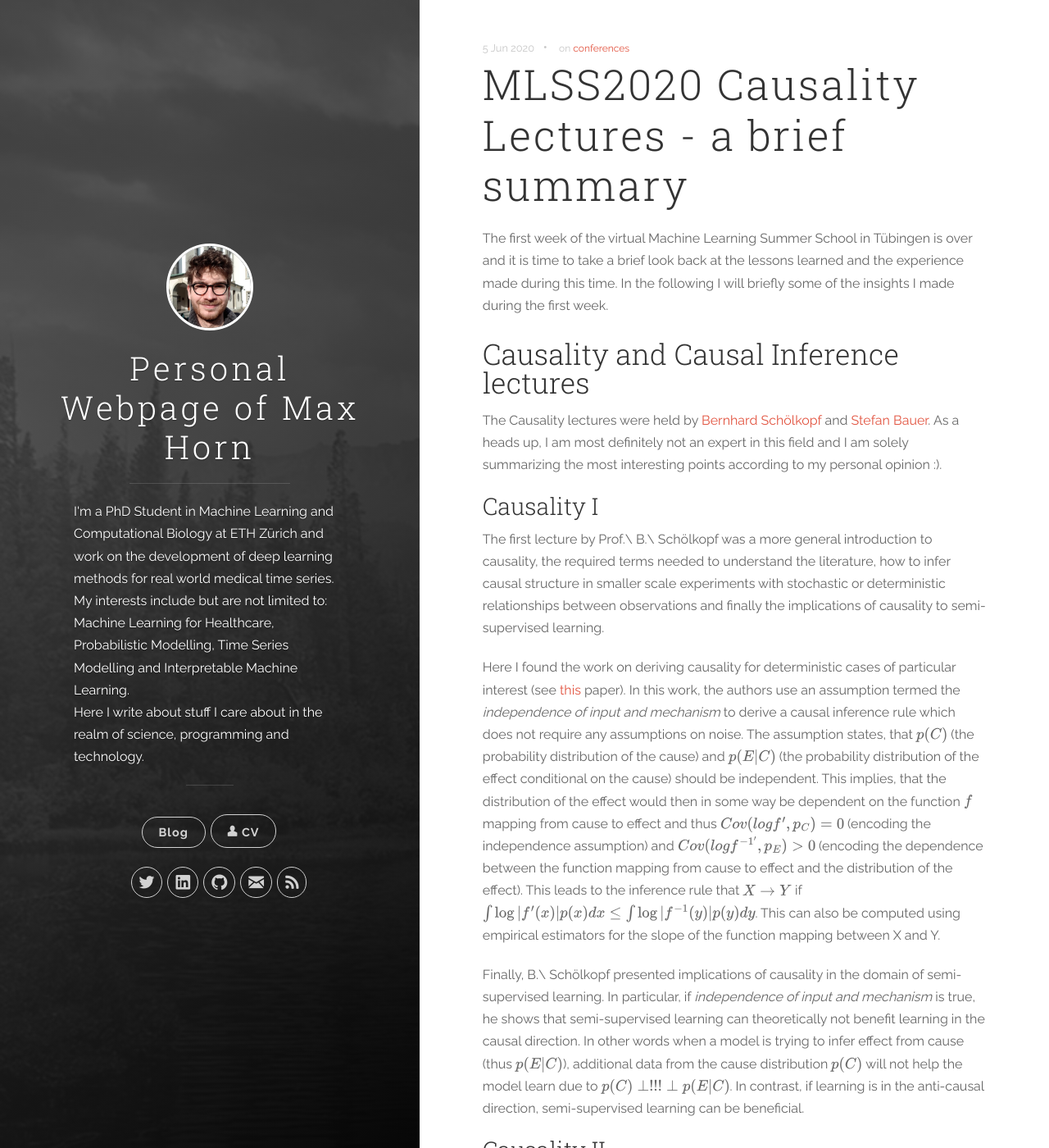
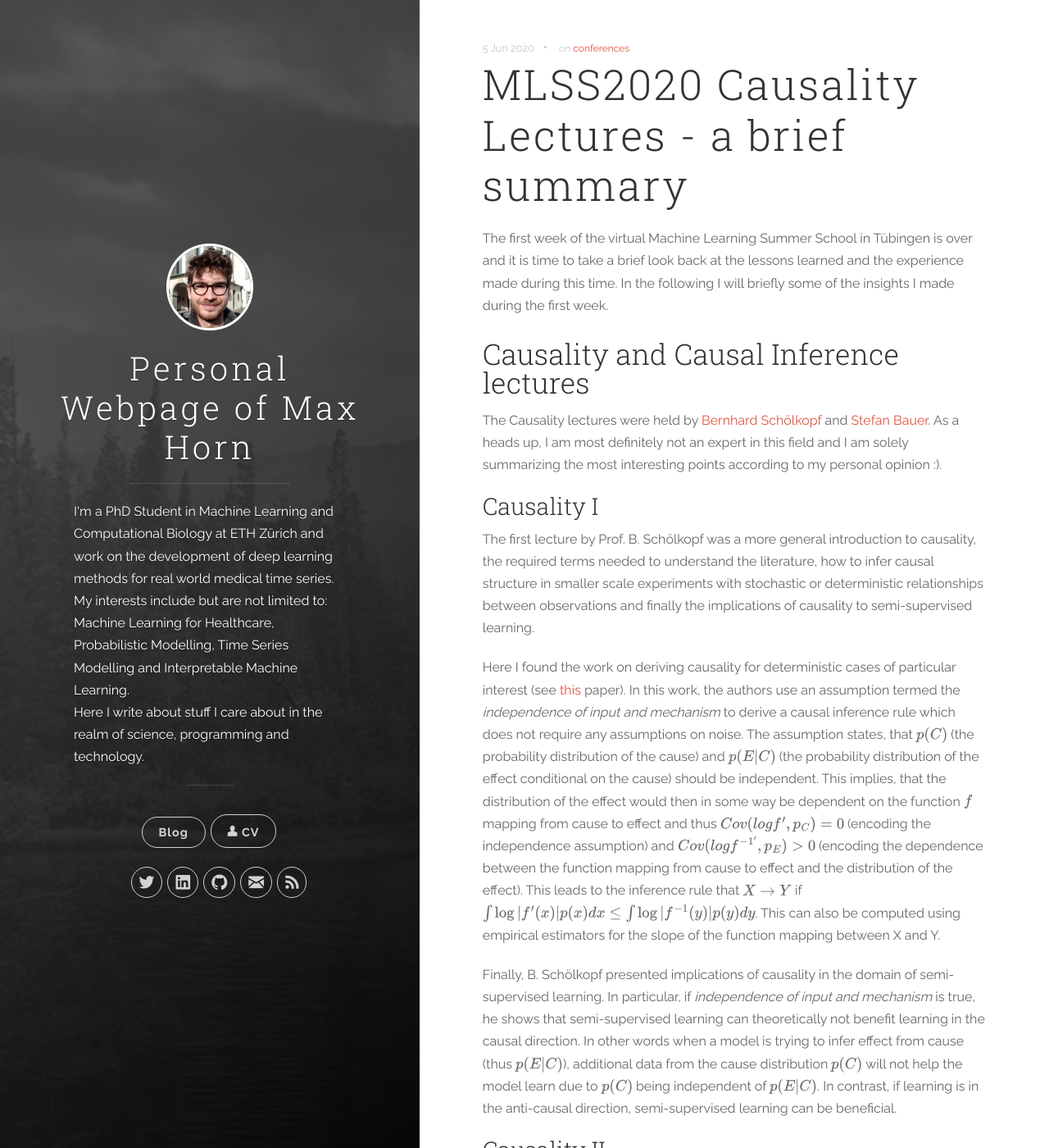
Before and after one commit to weatheredwatcher/weatheredwatcher.github.io, a Jekyll site: the page built from _posts/2020-06-05-First-week-MLSS.md, in a window 1280 px wide and 1400 px high. Shown: the whole window at 82% size. Built offline with Jekyll 4.4.1, drawn with Linux system fonts in a browser that asks for light colours; comment, search, counter and statistics services are not loaded.

Commit message:
Update fix in math

```diff
--- a/_posts/2020-06-05-First-week-MLSS.md
+++ b/_posts/2020-06-05-First-week-MLSS.md
@@ -18,7 +18,7 @@ not an expert in this field and I am solely summarizing the most interesting
 points according to my personal opinion :).
 
 ### Causality I
-The first lecture by Prof.\ B.\ Schölkopf was a more general introduction to
+The first lecture by Prof. B. Schölkopf was a more general introduction to
 causality, the required terms needed to understand the literature, how to
 infer causal structure in smaller scale experiments with stochastic or
 deterministic relationships between observations and finally the implications
@@ -40,14 +40,14 @@ $X \rightarrow Y$ if  $\int \log | f'(x) | p(x) dx \leq \int \log | f^{-1}(y)|
 p(y) dy $. This can also be computed using empirical estimators for the
 slope of the function mapping between X and Y.
 
-Finally, B.\ Schölkopf presented implications of causality in the domain of
+Finally, B. Schölkopf presented implications of causality in the domain of
 semi-supervised learning. In particular, if *independence of input and
 mechanism* is true, he shows that semi-supervised learning can theoretically not
 benefit learning in the causal direction. In other words when a model is trying
 to infer effect from cause (thus $p(E|C)$), additional data from the cause
-distribution $p(C)$ will not help the model learn due to $ p(C) \perp \!\!\!
-\perp p(E|C) $. In contrast, if learning is in the anti-causal direction,
-semi-supervised learning can be beneficial.
+distribution $p(C)$ will not help the model learn due to $ p(C) $ being
+independent of $ p(E|C) $. In contrast, if learning is in the anti-causal
+direction, semi-supervised learning can be beneficial.
 
 ### Causality II
 The second talk by Stefan Bauer focused on how to infer Structural Causal
```
